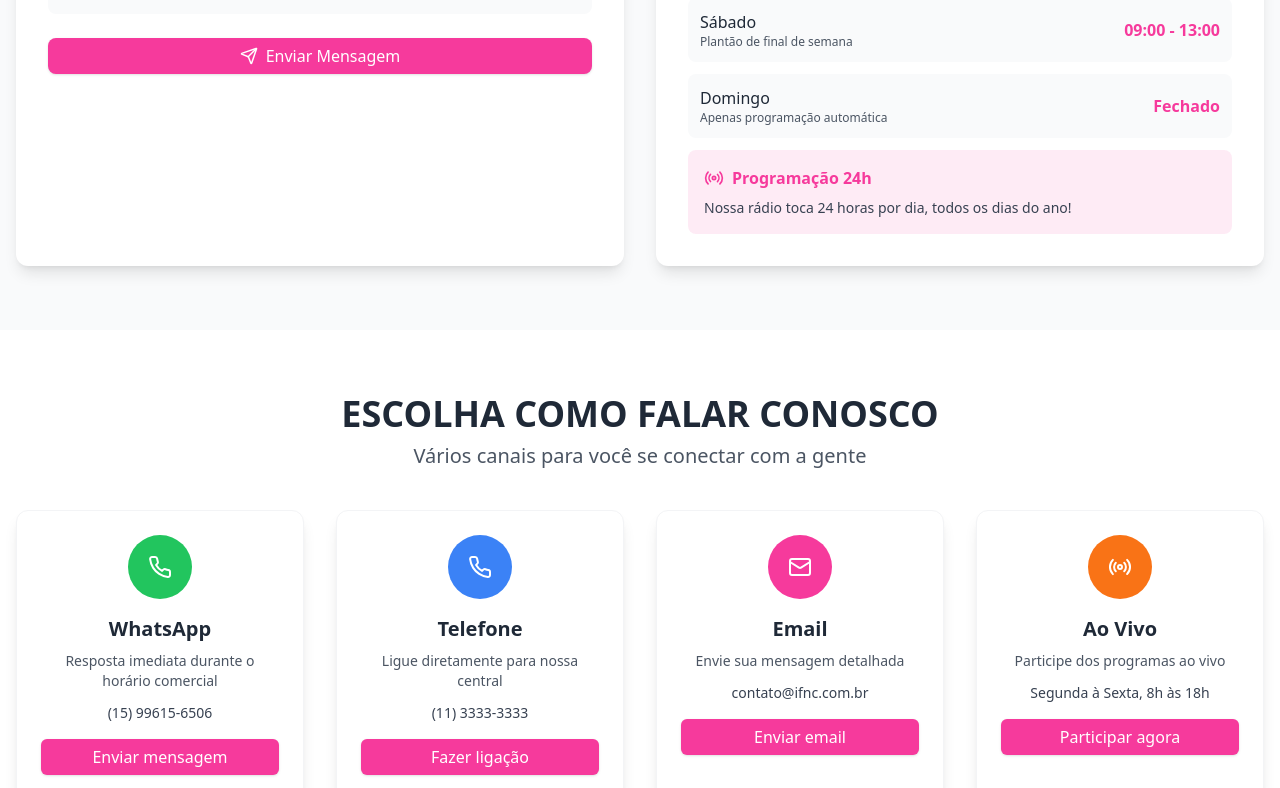
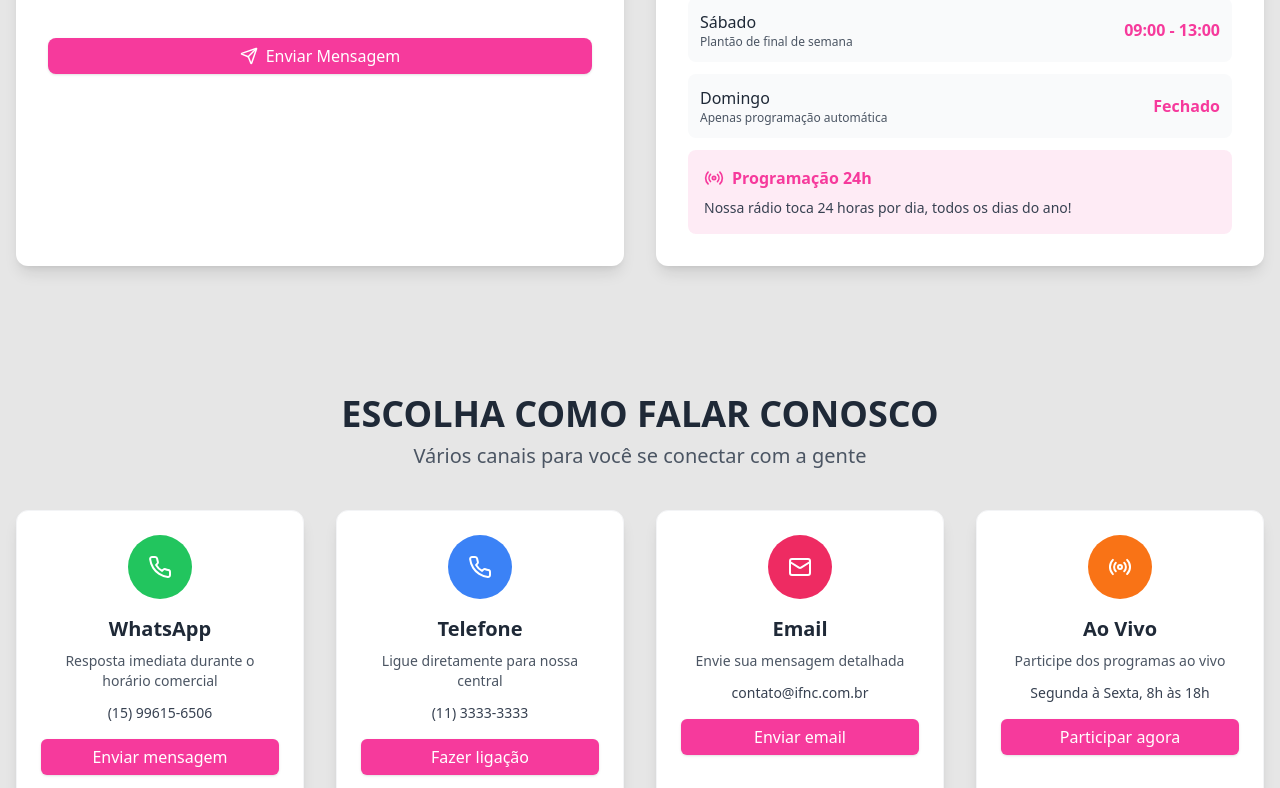
Before and after one commit to RuBeNsMoTa13/RadioBraba, a React (Vite) app: page /contato in a window 1280 px wide. Shown: the part 1183-1971 px from the top of the page. Built offline with nearby package versions, Linux system fonts and the light colour scheme; no server answers.

Commit message:
Refactor styles in PrizeSection, LoginPage, RegisterPage, and ContactPage for consistency and improved readability

```diff
--- a/src/components/HomePage/PrizeSection.tsx
+++ b/src/components/HomePage/PrizeSection.tsx
@@ -31,14 +31,14 @@ export function PrizeSection() {
         {prizesData.map((prize) => (
           <div
             key={prize.id}
-            className="bg-white rounded-lg overflow-hidden shadow-md hover:shadow-lg transition-shadow duration-300"
+            className="bg-card rounded-lg overflow-hidden shadow-md hover:shadow-lg transition-shadow duration-300"
           >
             <div
               className="w-full h-40 bg-cover bg-center"
               style={{ backgroundImage: `url(${prize.image})` }}
             />
             <div className="p-4">
-              <h3 className="text-lg font-bold text-gray-800 mb-2">{prize.title}</h3>
+              <h3 className="text-lg font-bold text-primary mb-2">{prize.title}</h3>
               <div className="flex flex-wrap gap-3 text-gray-500 mb-3 text-sm">
                 <div className="flex items-center">
                   <BadgeAlert className="h-4 w-4 mr-1 text-primary" />
--- a/src/components/LoginPage/LoginPage.tsx
+++ b/src/components/LoginPage/LoginPage.tsx
@@ -42,6 +42,7 @@ import { Form, FormControl, FormField, FormItem, FormLabel, FormMessage } from "
 import { Input } from "@/components/ui/input";
 import { Mail, Lock, LogIn} from "lucide-react";
 
+// Esquema de validação do formulário com Zod
 const loginFormSchema = z.object({
   email: z.string().email({
     message: "Email inválido.",
--- a/src/components/RegisterPage/RegisterPage.tsx
+++ b/src/components/RegisterPage/RegisterPage.tsx
@@ -51,6 +51,7 @@ import { Form, FormControl, FormField, FormItem, FormLabel, FormMessage } from '
 import { Input } from '@/components/ui/input';
 import { User, Mail, Lock, CheckSquare, PlusCircle } from 'lucide-react';
 
+// Esquema de validação do formulário com Zod
 const registerFormSchema = z.object({
   name: z.string().min(2, {
     message: 'Nome deve ter pelo menos 2 caracteres.',
--- a/src/pages/ContactPage.tsx
+++ b/src/pages/ContactPage.tsx
@@ -6,22 +6,9 @@ import { Button } from "@/components/ui/button";
 import { Form, FormControl, FormDescription, FormField, FormItem, FormLabel, FormMessage } from "@/components/ui/form";
 import { Input } from "@/components/ui/input";
 import { Textarea } from "@/components/ui/textarea";
-import { toast } from "@/hooks/use-toast"; // Assumindo que este toast é do seu shadcn/ui
-import { ContactFormData } from "@/lib/types"; // Certifique-se que esta interface está definida
-import { // Ícones do Lucide React
-  Send,
-  User,
-  Mail,
-  Phone,
-  MessageSquare,
-  MapPin,
-  Clock,
-  Radio,
-  ChevronRight,
-  Users,
-  Heart,
-  Building
-} from "lucide-react";
+import { toast } from "@/hooks/use-toast";
+import { ContactFormData } from "@/lib/types";
+import {  Send, User, Mail, Phone, MessageSquare, MapPin, Clock, Radio, ChevronRight, Users, Heart, Building } from "lucide-react";
 
 // Esquema de validação do formulário com Zod
 const formSchema = z.object({
@@ -59,7 +46,6 @@ interface FAQ {
 export function ContactPage() {
   const [expandedFAQ, setExpandedFAQ] = useState<number | null>(null);
 
-  // Inicializa o formulário com React Hook Form e Zod resolver
   const form = useForm<z.infer<typeof formSchema>>({
     resolver: zodResolver(formSchema),
     defaultValues: {
@@ -80,7 +66,6 @@ export function ContactPage() {
     form.reset(); // Limpa o formulário após o envio
   }
 
-  // Dados para os métodos de contato
   const contactMethods: ContactMethod[] = [
     {
       id: 'whatsapp',
@@ -89,7 +74,7 @@ export function ContactPage() {
       description: 'Resposta imediata durante o horário comercial',
       value: '(15) 99615-6506',
       action: 'Enviar mensagem',
-      color: 'bg-green-500' // Cor específica para o WhatsApp
+      color: 'bg-green-500'
     },
     {
       id: 'phone',
@@ -98,7 +83,7 @@ export function ContactPage() {
       description: 'Ligue diretamente para nossa central',
       value: '(11) 3333-3333',
       action: 'Fazer ligação',
-      color: 'bg-blue-500' // Cor específica para o Telefone
+      color: 'bg-blue-500'
     },
     {
       id: 'email',
@@ -107,7 +92,7 @@ export function ContactPage() {
       description: 'Envie sua mensagem detalhada',
       value: 'contato@ifnc.com.br',
       action: 'Enviar email',
-      color: 'bg-[#F63A9C]' // Cor da sua paleta
+      color: 'bg-primary'
     },
     {
       id: 'radio',
@@ -116,7 +101,7 @@ export function ContactPage() {
       description: 'Participe dos programas ao vivo',
       value: 'Segunda à Sexta, 8h às 18h',
       action: 'Participar agora',
-      color: 'bg-orange-500' // Cor específica para o Ao Vivo
+      color: 'bg-orange-500'
     }
   ];
 
@@ -152,7 +137,7 @@ export function ContactPage() {
   ];
 
   return (
-    <div className="min-h-screen bg-gray-50 dark:bg-gray-900 text-gray-900 dark:text-gray-100 transition-colors duration-500">
+    <div className="min-h-screen bg-background text-gray-900 dark:text-gray-100 transition-colors duration-500">
       {/* Hero Section */}
       <section className="py-12 md:py-16 bg-gradient-to-br from-[#F63A9C] to-[#FF2C69] text-white">
         <div className="container mx-auto px-4">
@@ -180,7 +165,7 @@ export function ContactPage() {
       </section>
 
       {/* Contact Form Section */}
-      <section className="py-12 md:py-16 bg-gray-50 dark:bg-gray-900 transition-colors duration-500">
+      <section className="py-12 md:py-16 bg-background transition-colors duration-500">
         <div className="container mx-auto px-4">
           <div className="text-center mb-8 md:mb-10">
             <h2 className="text-2xl sm:text-3xl md:text-4xl font-bold mb-2 text-gray-800 dark:text-white">ENVIE SUA MENSAGEM</h2>
@@ -191,7 +176,7 @@ export function ContactPage() {
           <div className="grid lg:grid-cols-2 gap-6 md:gap-8 max-w-7xl mx-auto">
 
             {/* Formulário de Contato */}
-            <div className="bg-white dark:bg-gray-800 rounded-xl shadow-lg p-6 md:p-8 hover:shadow-2xl transition-shadow duration-300">
+            <div className="bg-card rounded-xl shadow-lg p-6 md:p-8 hover:shadow-2xl transition-shadow duration-300">
               <div className="flex flex-col sm:flex-row items-start sm:items-center mb-6">
                 <div className="flex items-center mb-2 sm:mb-0">
                     <MessageSquare size={24} className="text-[#F63A9C] mr-2" />
@@ -225,7 +210,7 @@ export function ContactPage() {
                     )}
                   />
 
-                  <div className="grid grid-cols-1 md:grid-cols-2 gap-4 md:gap-6"> {/* Ajuste aqui para 2 colunas em md */}
+                  <div className="grid grid-cols-1 md:grid-cols-2 gap-4 md:gap-6">
                     <FormField
                       control={form.control}
                       name="email"
@@ -295,7 +280,7 @@ export function ContactPage() {
                   />
 
                   {/* Botão WhatsApp Direto no formulário */}
-                  <div className="flex flex-col items-center justify-between bg-gray-50 dark:bg-gray-700 p-4 rounded-lg transition-colors duration-200">
+                  <div className="flex flex-col items-center justify-between bg-card p-4 rounded-lg transition-colors duration-200">
                     <div className="text-gray-700 dark:text-gray-200 mb-4 text-center">
                       <h4 className="font-medium text-base">Precisa de resposta rápida?</h4>
                       <p className="text-sm text-gray-600 dark:text-gray-300">Entre em contato direto pelo WhatsApp!</p>
@@ -324,7 +309,7 @@ export function ContactPage() {
             </div>
 
             {/* Informações do Escritório e Horários */}
-            <div className="bg-white dark:bg-gray-800 rounded-xl shadow-lg p-6 md:p-8 hover:shadow-2xl transition-shadow duration-300">
+            <div className="bg-card rounded-xl shadow-lg p-6 md:p-8 hover:shadow-2xl transition-shadow duration-300">
               <div className="flex items-center mb-6">
                 <MapPin size={24} className="text-[#F63A9C] mr-2" />
                 <h3 className="text-xl sm:text-2xl font-bold text-gray-800 dark:text-white">Nossa Localização</h3>
@@ -339,7 +324,7 @@ export function ContactPage() {
                   </div>
                 </div>
                 {/* Rubens, ajuste o src do iframe do mapa aqui! */}
-                <div className="relative overflow-hidden w-full h-48 sm:h-64 rounded-lg"> {/* Definindo altura para responsividade */}
+                <div className="relative overflow-hidden w-full h-48 sm:h-64 rounded-lg">
                   <iframe
                     title="Mapa interativo"
                     width="100%"
@@ -347,7 +332,6 @@ export function ContactPage() {
                     style={{ border: 0 }}
                     loading="lazy"
                     allowFullScreen
-                    // ** SUBSTITUA ESTE SRC PELO URL EMBED DO GOOGLE MAPS CORRETO PARA SUA LOCALIZAÇÃO **
                     src="https://www.google.com/maps/embed?pb=!1m18!1m12!1m3!1d3658.0773600000003!2d-47.88607102439002!3d-23.528405059695843!2m3!1f0!2f0!3f0!3m2!1i1024!2i768!4f13.1!3m3!1m2!1s0x94cf54805e5d36e7%3A0x6b4c10398b1e4f40!2sR.%20do%20Cruzeiro%2C%2070%20-%20Centro%2C%20Capela%20do%20Alto%20-%20SP%2C%2018195-000!5e0!3m2!1spt-BR!2sbr!4v1719438012345!5m2!1spt-BR!2sbr"
                   ></iframe>
                 </div>
@@ -383,7 +367,7 @@ export function ContactPage() {
       </section>
 
       {/* Contact Methods Section */}
-      <section className="py-12 md:py-16 bg-white dark:bg-gray-800 transition-colors duration-500">
+      <section className="py-12 md:py-16 bg-background transition-colors duration-500">
         <div className="container mx-auto px-4">
           <div className="text-center mb-8 md:mb-10">
             <h2 className="text-2xl sm:text-3xl md:text-4xl font-bold mb-2 text-gray-800 dark:text-white">ESCOLHA COMO FALAR CONOSCO</h2>
@@ -394,7 +378,7 @@ export function ContactPage() {
             {contactMethods.map((method) => (
               <div
                 key={method.id}
-                className="bg-white dark:bg-gray-900 rounded-xl shadow-lg p-6 hover:shadow-2xl transition-shadow duration-300 border border-gray-100 dark:border-gray-700"
+                className="bg-card rounded-xl shadow-lg p-6 hover:shadow-2xl transition-shadow duration-300 border border-gray-100 dark:border-gray-700"
               >
                 <div className={`w-16 h-16 ${method.color} rounded-full flex items-center justify-center text-white mb-4 mx-auto`}>
                   {method.icon}
@@ -412,7 +396,7 @@ export function ContactPage() {
       </section>
 
       {/* FAQ Section */}
-      <section className="py-12 md:py-16 bg-white dark:bg-gray-900 transition-colors duration-500">
+      <section className="py-12 md:py-16 bg-background transition-colors duration-500">
         <div className="container mx-auto px-4">
           <div className="text-center mb-8 md:mb-10">
             <h2 className="text-2xl sm:text-3xl md:text-4xl font-bold mb-2 text-gray-800 dark:text-white">DÚVIDAS FREQUENTES</h2>
@@ -423,7 +407,7 @@ export function ContactPage() {
             {faqs.map((faq) => (
               <div
                 key={faq.id}
-                className="bg-white dark:bg-gray-800 rounded-lg shadow-md mb-4 overflow-hidden hover:shadow-lg transition-shadow duration-300 border border-gray-100 dark:border-gray-700"
+                className="bg-card rounded-lg shadow-md mb-4 overflow-hidden hover:shadow-lg transition-shadow duration-300 border border-gray-100 dark:border-gray-700"
               >
                 <button
                   className="w-full p-4 sm:p-6 text-left flex items-center justify-between hover:bg-gray-50 dark:hover:bg-gray-700 transition-colors duration-200 text-gray-800 dark:text-white"
```
